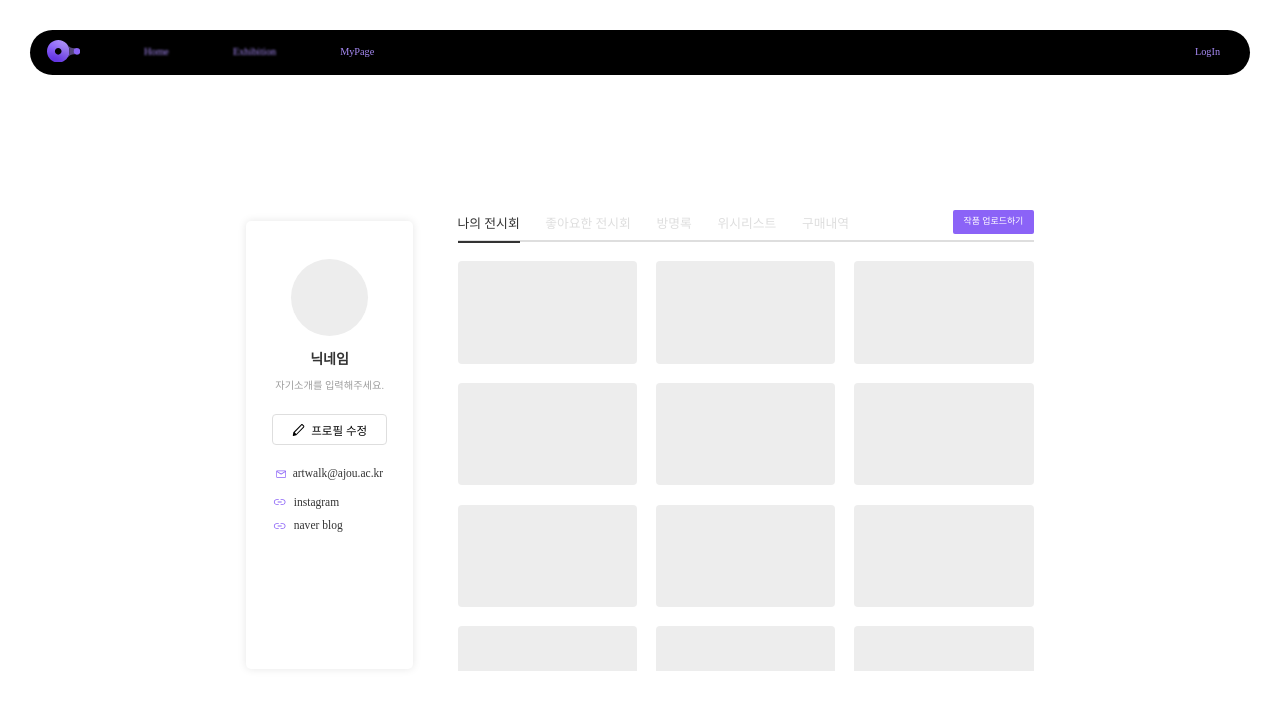
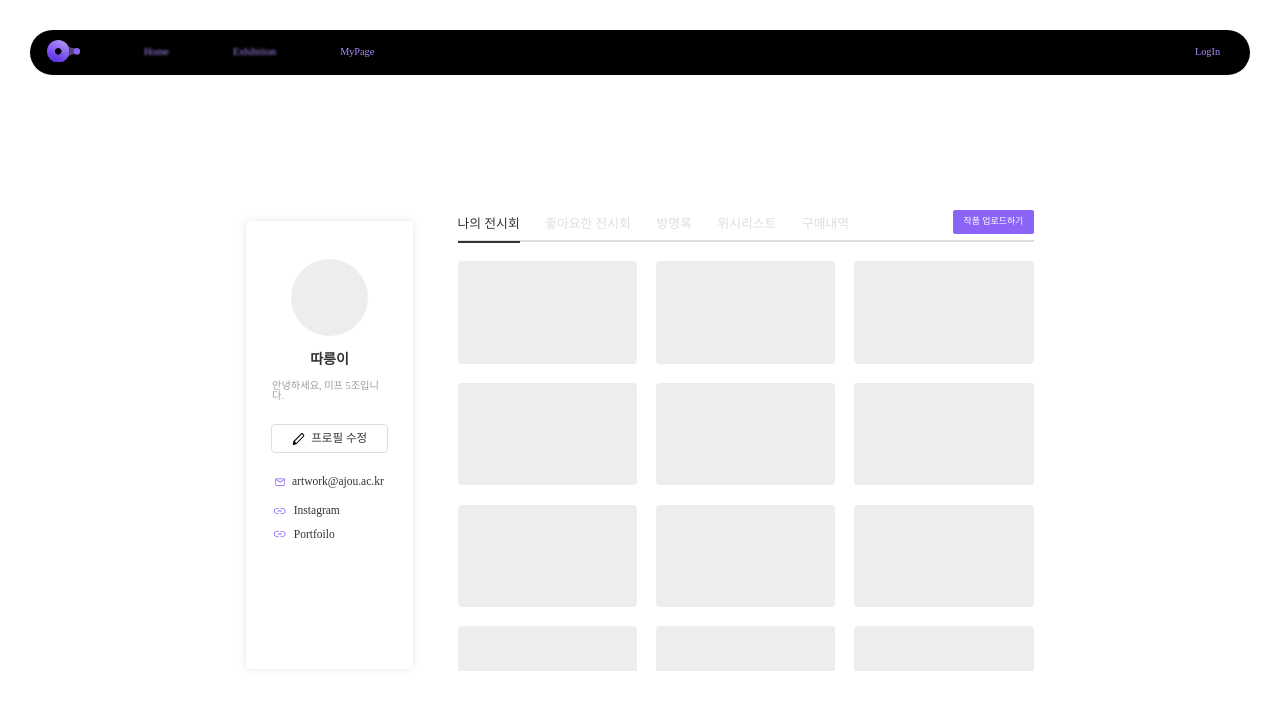
Before and after one commit to 23-2-Media-Project/front, a React (Create React App) app: page /mypage in a window 1280 px wide. Shown: the top 710 px of the page. Built offline with nearby package versions, Linux system fonts and the light colour scheme; a web font is replaced by a local one.

Commit message:
feature: 마이 페이지 사용자 데이터 연동

```diff
--- a/src/components/mypage/UserInfoBox.jsx
+++ b/src/components/mypage/UserInfoBox.jsx
@@ -3,27 +3,32 @@ import React from "react";
 import { ReactComponent as EditSvg } from "../../assets/icons/stylus.svg";
 import { ReactComponent as MailSvg } from "../../assets/icons/mail.svg";
 import { ReactComponent as LinkSvg } from "../../assets/icons/link.svg";
+import { Link } from "react-router-dom";
 
-const UserInfoBox = () => {
+const UserInfoBox = ({ userInfo }) => {
   return (
     <div className="user-box-wrap">
       <div className="profile-img"></div>
-      <div className="user-name">닉네임</div>
-      <div className="description">자기소개를 입력해주세요.</div>
-      <button className="info-edit-btn">
+      <div className="user-name">{userInfo?.nickName}</div>
+      <div className="description">{userInfo?.description}</div>
+      <Link className="info-edit-btn" to={"/mypage/edit"}>
         <EditSvg style={{ width: "1vw" }} />
         <div className="btn-text">프로필 수정</div>
-      </button>
+      </Link>
       <div className="email-wrap">
         <MailSvg style={{ width: ".8vw", height: ".8vw" }} />
-        <div className="email">artwalk@ajou.ac.kr</div>
+        <div className="email">{userInfo?.email}</div>
       </div>
       <div className="links-wrap">
-        {links.map((link) => {
+        {userInfo?.link.map((link) => {
           return (
-            <div key={link} className="link-wrap">
+            <div
+              key={link.linkName}
+              className="link-wrap"
+              onClick={() => window.open(`${link.url}`)}
+            >
               <LinkSvg style={{ width: "1.2vw" }} />
-              <div className="link-text">{link}</div>
+              <div className="link-text">{link.linkName}</div>
             </div>
           );
         })}
--- /dev/null
+++ b/src/consts/userInfo.jsx
@@ -0,0 +1,14 @@
+const userInfo = {
+  name: "이혜승",
+  profileImg: "../assets/imgs/profile-img.jpg",
+  nickName: "따릉이",
+  email: "artwork@ajou.ac.kr",
+  phoneNumber: "010-1234-1234",
+  description: "안녕하세요, 미프 5조입니다.",
+  link: [
+    { linkName: "Instagram", url: "https://www.instagram.com/dda.reung/" },
+    { linkName: "Portfoilo", url: "https://hyeseung-portfolio.netlify.app/" },
+  ],
+};
+
+export { userInfo };
--- a/src/pages/MyPage.jsx
+++ b/src/pages/MyPage.jsx
@@ -10,6 +10,8 @@ import LikeExhibitionMenu from "../components/mypage/LikeExhibitionMenu";
 import GuestBookMenu from "../components/mypage/GuestBookMenu";
 import WishListMenu from "../components/mypage/WishListMenu";
 import PurchaseHistoryMenu from "../components/mypage/PurchaseHistoryMenu";
+
+import { userInfo } from "../consts/userInfo";
 
 /* TODO:
  * [O] 사용자 정보 박스 구현
@@ -35,7 +37,7 @@ const MyPage = () => {
 
   return (
     <div className="mypage-container">
-      <UserInfoBox />
+      <UserInfoBox userInfo={userInfo} />
       <div className="right-wrap">
         <TabMenu menuArr={menuArr} setTab={setTab} currentTab={currentTab} />
         <div className="menu-contents-wrap">{menuArr[currentTab].content}</div>
--- a/src/styles/MyPage.scss
+++ b/src/styles/MyPage.scss
@@ -131,6 +131,8 @@
       margin-bottom: 1.8vw;
     }
     .info-edit-btn {
+      color: #333;
+      text-decoration: none;
       margin-bottom: 1.8vw;
       width: 100%;
       display: flex;
@@ -157,6 +159,7 @@
       margin-bottom: 1vw;
     }
     .links-wrap {
+      cursor: pointer;
       width: 100%;
       display: flex;
       flex-direction: column;
```
